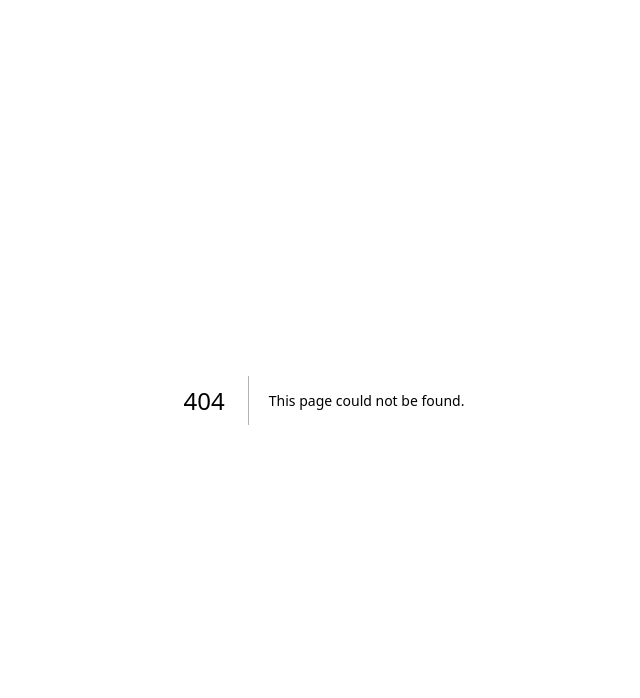
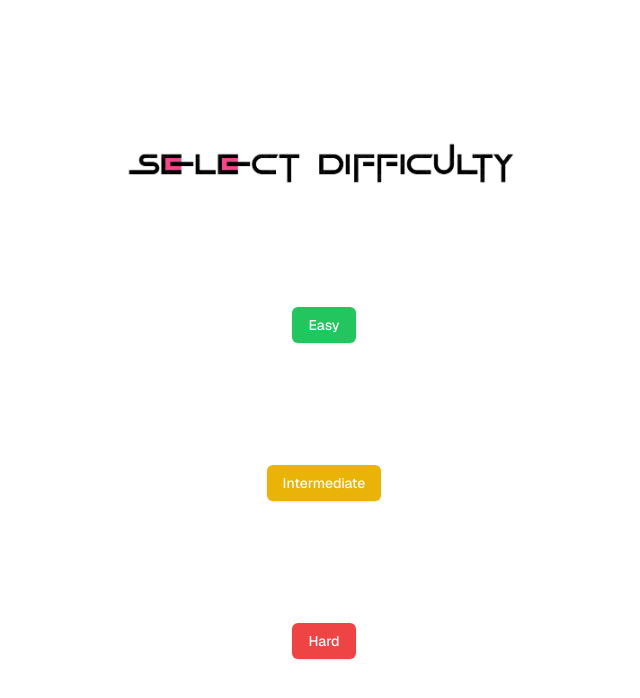
Before and after one commit to Teji360/finance-games, a Next.js app: page /difficulty in a window 1280 px wide. Before the commit this address had no page. Shown: the top 698 px of the page, without its empty margins (316-956 px from the left). Built offline with nearby package versions, Linux system fonts and the light colour scheme.

Commit message:
Finished Major Front-end changes

```diff
--- /dev/null
+++ b/app/difficulty/layout.tsx
@@ -0,0 +1,39 @@
+import type { Metadata } from "next";
+import { Geist, Geist_Mono } from "next/font/google";
+import "./../globals.css";
+import { GameProvider } from "@/context/GameContext";
+
+const geistSans = Geist({
+    variable: "--font-geist-sans",
+    subsets: ["latin"],
+});
+
+const geistMono = Geist_Mono({
+    variable: "--font-geist-mono",
+    subsets: ["latin"],
+});
+
+export const metadata: Metadata = {
+    title: "Create Next App",
+    description: "Generated by create next app",
+};
+
+export default function RootLayout({
+    children,
+}: Readonly<{
+    children: React.ReactNode;
+}>) {
+    return (
+        <html lang="en">
+            <body
+                className={`${geistSans.variable} ${geistMono.variable} antialiased`}
+            >
+                <GameProvider>
+
+                    {children}
+                </GameProvider>
+
+            </body>
+        </html>
+    );
+}
--- /dev/null
+++ b/app/difficulty/page.tsx
@@ -0,0 +1,47 @@
+'use client'
+
+import { Button } from "@/components/ui/button";
+import Image from "next/image";
+import Logo from "../../public/SelectDifficulty.png"
+import { useRouter } from "next/navigation";
+import { useGame } from "@/context/GameContext";
+import { useEffect, useState } from "react";
+
+
+
+export default function Home() {
+    const router = useRouter();
+    const { setPointsNeeded } = useGame();
+    const [isMounted, setIsMounted] = useState(false);
+
+    const handleDifficultySelect = (points: number) => {
+        setPointsNeeded(points);
+        router.push("/game");
+    };
+
+
+    useEffect(() => {
+        setIsMounted(true);
+    }, [])
+
+    if (!isMounted) return null;
+    return (
+        <div className="grid  items-center justify-items-center min-h-screen p-8 pb-20 sm:p-20 font-[family-name:var(--font-geist-sans)]">
+
+            <Image src={Logo} height={200} width={400} alt="SelectDifficulty" />
+
+            <Button className="bg-green-500" onClick={() => handleDifficultySelect(100)}>
+                Easy
+            </Button>
+
+            <Button className="bg-yellow-500" onClick={() => handleDifficultySelect(200)}>
+                Intermediate
+            </Button>
+
+            <Button className="bg-red-500" onClick={() => handleDifficultySelect(300)}>
+                Hard
+            </Button>
+
+        </div>
+    );
+}
--- /dev/null
+++ b/app/game/layout.tsx
@@ -0,0 +1,17 @@
+"use client"
+
+import { GameProvider } from "@/context/GameContext";
+import "../globals.css";
+import { ReactNode } from "react";
+
+export default function RootLayout({ children }: { children: ReactNode }) {
+  return (
+    <html lang="en">
+      <body>
+        <GameProvider>
+          {children}
+        </GameProvider>
+      </body>
+    </html>
+  );
+}
--- /dev/null
+++ b/app/game/page.tsx
@@ -0,0 +1,14 @@
+"use client";
+
+import { useGame } from "@/context/GameContext";
+
+export default function Home() {
+  const { pointsNeeded } = useGame();
+
+  return (
+    <div className="text-center p-10">
+      <h2 className="text-2xl font-bold">Game Page</h2>
+      <p>Points Needed to Win: {pointsNeeded}</p>
+    </div>
+  );
+}
--- a/app/page.tsx
+++ b/app/page.tsx
@@ -2,15 +2,18 @@ import { Button } from "@/components/ui/button";
 import Image from "next/image";
 import Logo from "../public/Logo.png"
 import { Geist, Geist_Mono } from "next/font/google";
+import Link from "next/link";
 
 export default function Home() {
   return (
     <div className="grid  items-center justify-items-center min-h-screen p-8 pb-20 sm:p-20 font-[family-name:var(--font-geist-sans)]">
       <Image src={Logo} height={200} width={400} alt="" />
       <h1 className="text-2xl font-sans font-semibold">Welcome To Finance Games!</h1>
-      <Button>
-        SinglePlayer
-      </Button>
+      <Link href = "/difficulty">
+        <Button>
+          SinglePlayer
+        </Button>
+      </Link>
     </div>
   );
 }
--- /dev/null
+++ b/context/GameContext.tsx
@@ -0,0 +1,44 @@
+"use client";
+
+import { createContext, useContext, useState, useEffect, ReactNode } from "react";
+
+// Define the context type
+interface GameContextType {
+  pointsNeeded: number;
+  setPointsNeeded: (points: number) => void;
+}
+
+// Create the context
+const GameContext = createContext<GameContextType | undefined>(undefined);
+
+export function GameProvider({ children }: { children: ReactNode }) {
+  const [pointsNeeded, setPointsNeededState] = useState<number>(0);
+
+  // Function to update state and local storage
+  const setPointsNeeded = (points: number) => {
+    setPointsNeededState(points);
+    localStorage.setItem("pointsNeeded", points.toString()); // Persist value
+  };
+
+  // Load saved value on mount
+  useEffect(() => {
+    const savedPoints = localStorage.getItem("pointsNeeded");
+    if (savedPoints) {
+      setPointsNeededState(parseInt(savedPoints, 10));
+    }
+  }, []);
+
+  return (
+    <GameContext.Provider value={{ pointsNeeded, setPointsNeeded }}>
+      {children}
+    </GameContext.Provider>
+  );
+}
+
+export function useGame() {
+  const context = useContext(GameContext);
+  if (!context) {
+    throw new Error("useGame must be used within a GameProvider");
+  }
+  return context;
+}
```
Also changed, not shown: public/SelectDifficulty.png (added).
